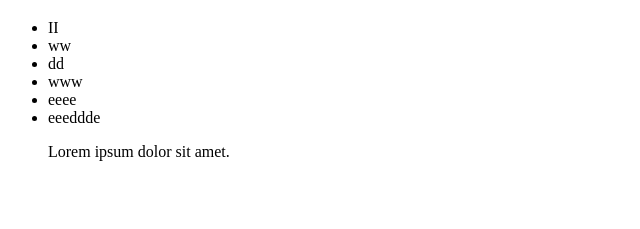
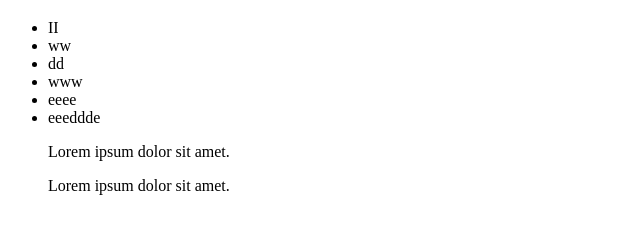
Before and after one commit to SerMamchur/my-project1, a plain HTML site: page index.html in a window 1280 px wide. Shown: the part 61-290 px from the top of the page, without its empty margins (0-640 px from the left). Drawn offline with Linux system fonts and the light colour scheme.

Commit message:
add new paragraph2

```diff
--- a/index.html
+++ b/index.html
@@ -16,6 +16,7 @@
     <li>eeeddde</li>
 
     <p class="pork">Lorem ipsum dolor sit amet. </p>
+    <p class="pork">Lorem ipsum dolor sit amet. </p>
   </ul>
 </body>
 </html>
```
